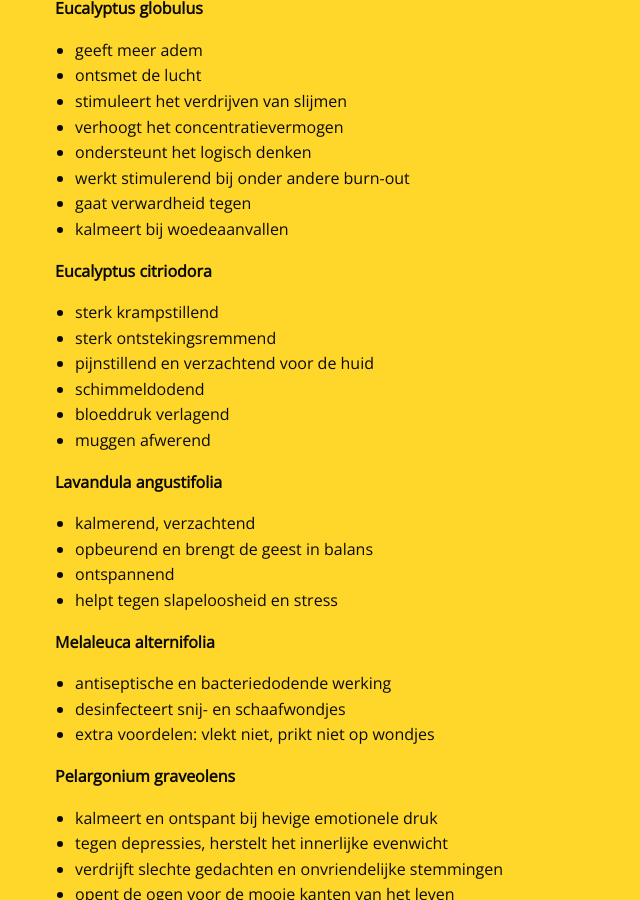
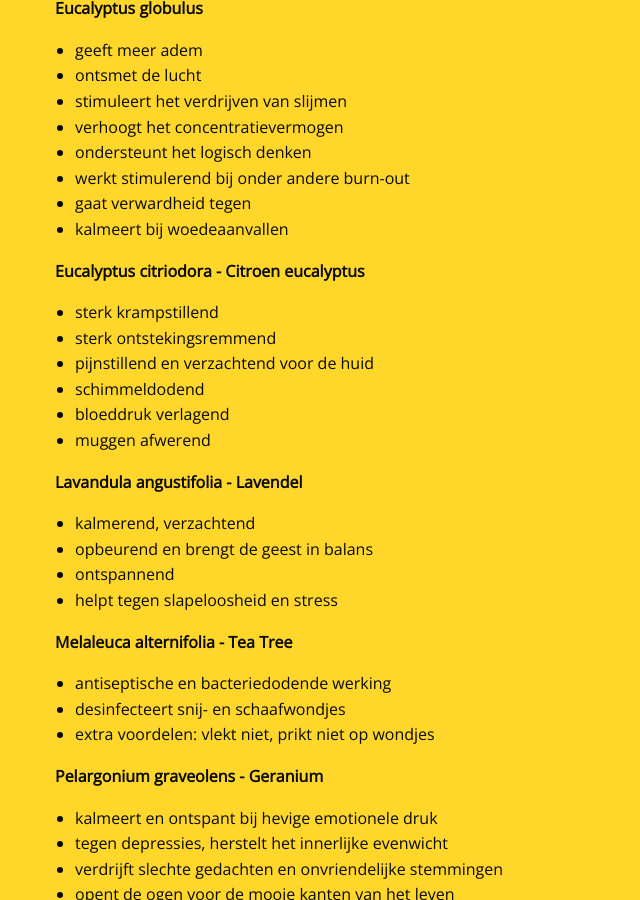
Before and after one commit to manopura/manopura.github.io, a Jekyll site: the page built from etherische_olie.md, in a window 1280 px wide and 900 px high, scrolled down 810 px. Shown: the whole window, without its empty margins (0-640 px from the left). Built offline with Jekyll 4.4.1, drawn with Linux system fonts in a browser that asks for light colours; nearby versions of some CDN libraries; our own code applies the rules of GitHub Pages for plain Markdown files; some of the changed text lies outside the part shown.

Commit message:
Update etherische_olie.md

```diff
--- a/etherische_olie.md
+++ b/etherische_olie.md
@@ -25,7 +25,7 @@ Wierook wordt vooral ingezet bij Feng Shui correcties.
 + gaat verwardheid tegen
 + kalmeert bij woedeaanvallen
 
-**Eucalyptus citriodora**
+**Eucalyptus citriodora - Citroen eucalyptus**
 + sterk krampstillend
 + sterk ontstekingsremmend
 + pijnstillend en verzachtend voor de huid
@@ -33,18 +33,18 @@ Wierook wordt vooral ingezet bij Feng Shui correcties.
 + bloeddruk verlagend
 + muggen afwerend
 
-**Lavandula angustifolia**
+**Lavandula angustifolia - Lavendel**
 + kalmerend, verzachtend
 + opbeurend en brengt de geest in balans
 + ontspannend
 + helpt tegen slapeloosheid en stress
 
-**Melaleuca alternifolia**
+**Melaleuca alternifolia - Tea Tree**
 + antiseptische en bacteriedodende werking
 + desinfecteert snij- en schaafwondjes
 + extra voordelen: vlekt niet, prikt niet op wondjes
 
-**Pelargonium graveolens**
+**Pelargonium graveolens - Geranium**
 + kalmeert en ontspant bij hevige emotionele druk
 + tegen depressies, herstelt het innerlijke evenwicht
 + verdrijft slechte gedachten en onvriendelijke stemmingen
```
Also changed, not shown: other parts of etherische_olie.md (+1 -1 lines).
